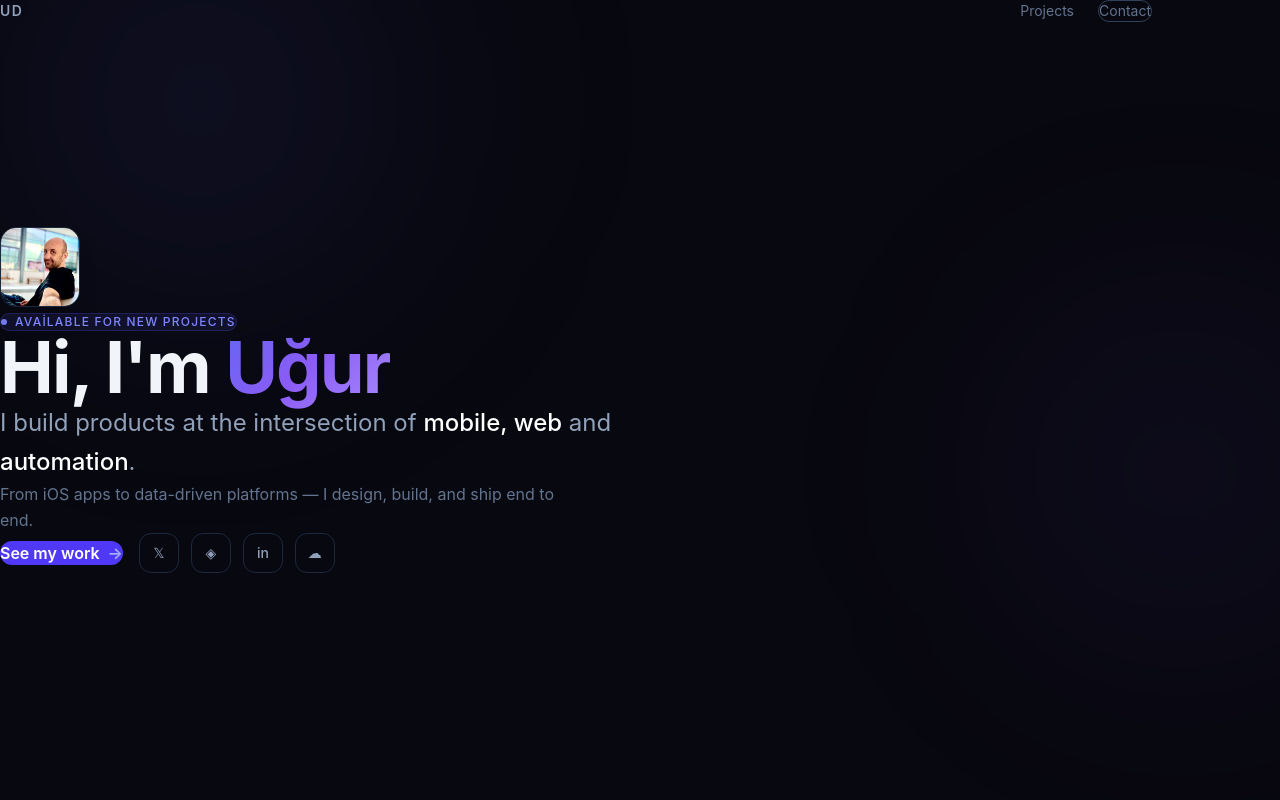
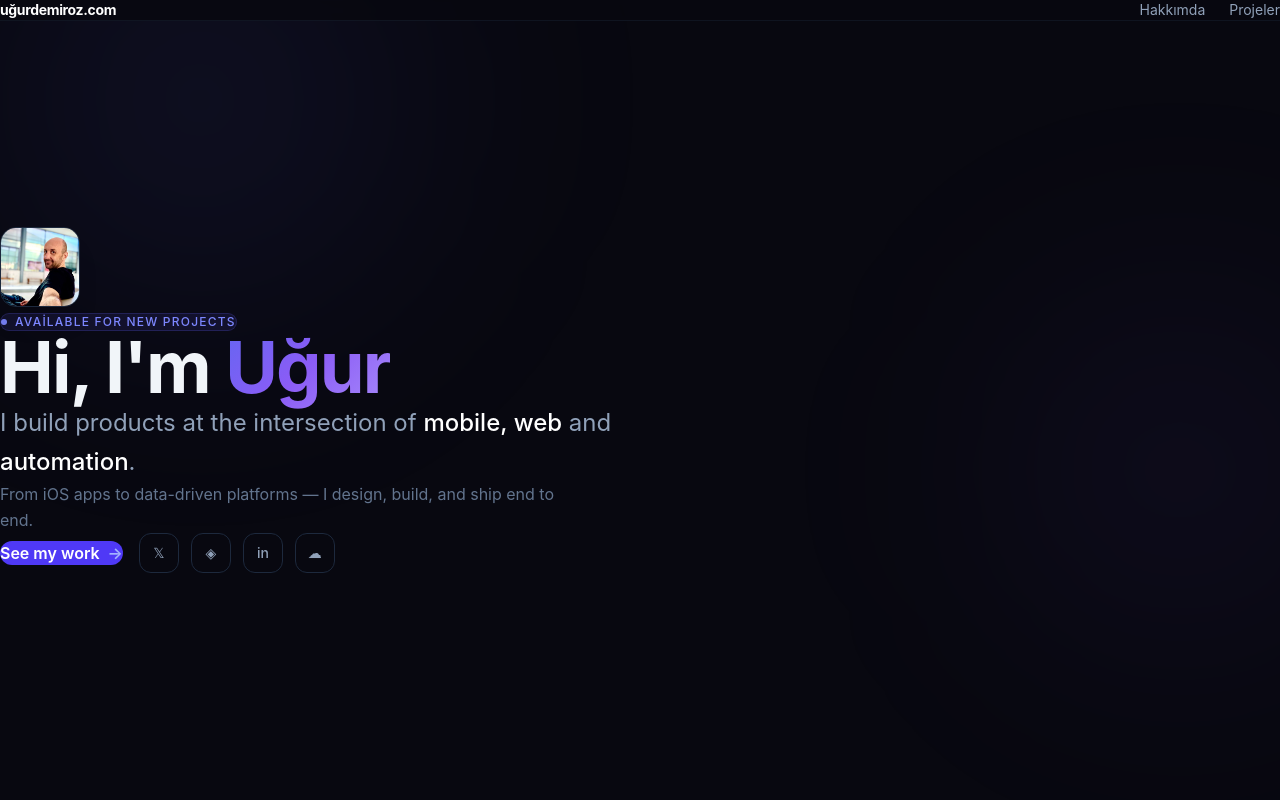
Before and after one commit to u-demiroz/ugurdemiroz, a Next.js app: page / in a window 1280 px wide. Shown: the top 800 px of the page. Built offline with nearby package versions, Linux system fonts and the light colour scheme.

Commit message:
feat: Turkish nav

```diff
--- a/components/Nav.tsx
+++ b/components/Nav.tsx
@@ -7,22 +7,14 @@ export default function Nav() {
     <motion.nav
       initial={{ y: -20, opacity: 0 }}
       animate={{ y: 0, opacity: 1 }}
-      transition={{ duration: 0.6, ease: "easeOut" }}
-      className="fixed top-0 left-0 right-0 z-50"
+      transition={{ duration: 0.5 }}
+      className="fixed top-0 left-0 right-0 z-50 flex items-center justify-between px-6 py-4
+                 border-b border-slate-800/40 bg-[#080810]/80 backdrop-blur-xl"
     >
-      <div className="mx-auto max-w-6xl px-6 py-5 flex items-center justify-between">
-        <span className="text-sm font-semibold tracking-widest text-slate-400 uppercase">
-          UD
-        </span>
-        <div className="flex items-center gap-6 text-sm text-slate-500">
-          <a href="#projects" className="hover:text-white transition-colors">Projects</a>
-          <a
-            href="mailto:hello@ugurdemiroz.com"
-            className="px-4 py-1.5 rounded-full border border-slate-700 hover:border-indigo-500 hover:text-indigo-400 transition-all"
-          >
-            Contact
-          </a>
-        </div>
+      <span className="text-sm font-bold text-white tracking-tight">uğurdemiroz.com</span>
+      <div className="flex items-center gap-6 text-sm text-slate-400">
+        <a href="#about" className="hover:text-white transition-colors">Hakkımda</a>
+        <a href="#projects" className="hover:text-white transition-colors">Projeler</a>
       </div>
     </motion.nav>
   );
```
